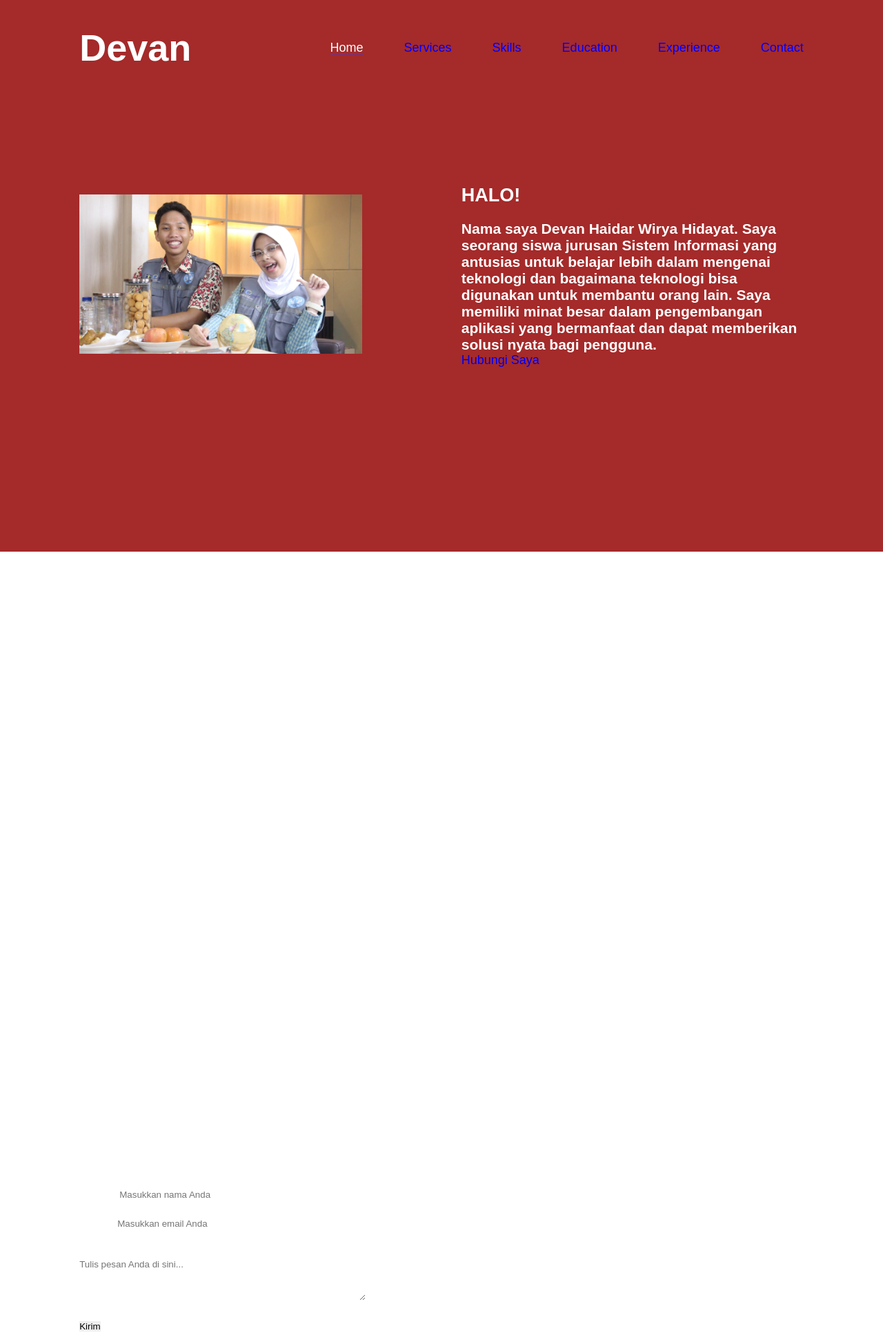
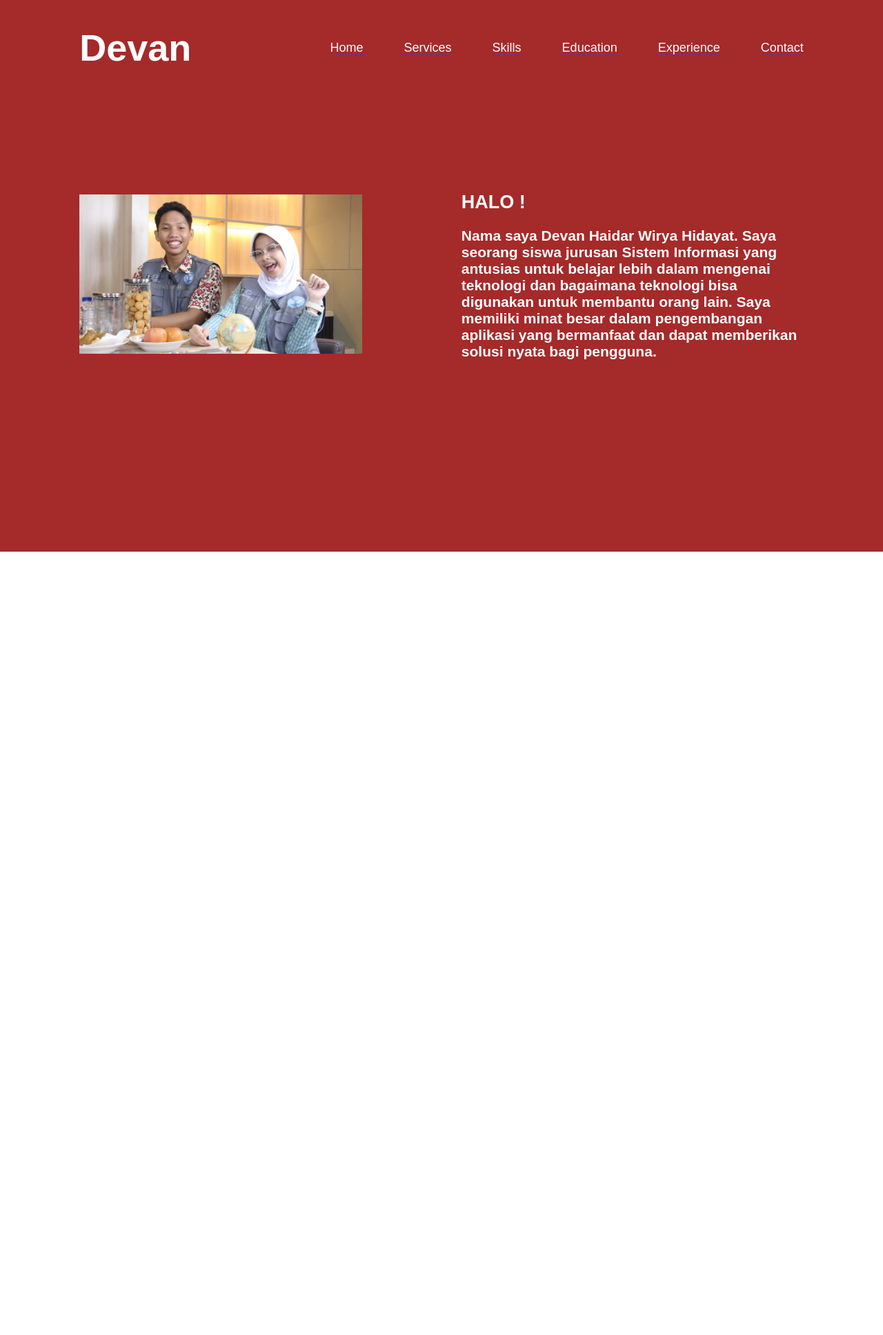
Before and after one commit to devan392/iniadalahprojectsaya, a plain HTML site: page index.html in a window 1280 px wide. Shown: the top 1936 px of the page at 69% size. After the commit the page ends 800 px from the top, so only its background shows below. Drawn offline with Linux system fonts and the light colour scheme.

Commit message:
Update index.html

```diff
--- a/index.html
+++ b/index.html
@@ -2,20 +2,23 @@
 <html lang="en">
 <head>
     <meta charset="UTF-8">
-    <meta name="viewport" content="width=device-width, initial-scale=1.0">
+    <meta name="viewport" content="width=device-width,
+    initial-scale=1.0">
+
     <link rel="stylesheet" href="style.css">
-    <title>Portfolio Web</title>
+    <title>Portofolioo Web </title>
 </head>
 <body>
     <header>
         <a href="#" class="logo">Devan</a>
+
         <nav>
             <a href="#" class="active">Home</a>
-            <a href="#services">Services</a>
-            <a href="#skills">Skills</a>
-            <a href="#education">Education</a>
-            <a href="#experience">Experience</a>
-            <a href="#contact">Contact</a>
+            <a href="#" class="active">Services</a>
+            <a href="#" class="active">Skills</a>
+            <a href="#" class="active">Education</a>
+            <a href="#" class="active">Experience</a>
+            <a href="#" class="active">Contact</a>
         </nav>
     </header>
     <section class="home">
@@ -23,51 +26,17 @@
             <img src="fot fot.jpg" alt="">
         </div>
         <div class="home-content">
-            <h2>HALO!</h2>
+            <h2>HALO !</h2>
             <br>
-            <h3 class="typing-text">Nama saya Devan Haidar Wirya Hidayat. Saya seorang siswa jurusan Sistem Informasi yang antusias untuk belajar lebih dalam mengenai teknologi dan bagaimana teknologi bisa digunakan untuk membantu orang lain. Saya memiliki minat besar dalam pengembangan aplikasi yang bermanfaat dan dapat memberikan solusi nyata bagi pengguna.</h3>
+            <h3 class="typing-text"> Nama saya Devan Haidar Wirya Hidayat. Saya seorang siswa jurusan Sistem Informasi yang antusias untuk belajar lebih dalam mengenai teknologi dan bagaimana teknologi bisa digunakan untuk membantu orang lain. Saya memiliki minat besar dalam pengembangan aplikasi yang bermanfaat dan dapat memberikan solusi nyata bagi pengguna.
+            </h3>
             <div class="social-icons">
                 <a href="#"><i class="fa-brands fa-linkedin"></i></a>
                 <a href="#"><i class="fa-brands fa-github"></i></a>
                 <a href="#"><i class="fa-brands fa-instagram"></i></a>
             </div>
-            <a href="#contact" class="btn">Hubungi Saya</a>
+            <a href="#" class="btn"></a>
         </div>
     </section>
-
-    <!-- New Feature: Services Section -->
-    <section id="services">
-        <h2>Layanan Saya</h2>
-        <ul>
-            <li>Membangun Website Interaktif</li>
-            <li>Pengembangan Aplikasi Mobile</li>
-            <li>Manajemen Database</li>
-        </ul>
-    </section>
-
-    <!-- New Feature: Interactive Form -->
-    <section id="contact">
-        <h2>Hubungi Saya</h2>
-        <form action="mailto:deva@example.com" method="post" enctype="text/plain">
-            <label for="name">Nama:</label>
-            <input type="text" id="name" name="name" placeholder="Masukkan nama Anda" required><br><br>
-
-            <label for="email">Email:</label>
-            <input type="email" id="email" name="email" placeholder="Masukkan email Anda" required><br><br>
-
-            <label for="message">Pesan:</label><br>
-            <textarea id="message" name="message" rows="4" cols="50" placeholder="Tulis pesan Anda di sini..."></textarea><br><br>
-
-            <button type="submit">Kirim</button>
-        </form>
-    </section>
-
-    <!-- New Feature: Quote Section -->
-    <section id="quote">
-        <blockquote>
-            "Teknologi bukan hanya alat, tetapi juga cara untuk menciptakan dunia yang lebih baik." - [Devan]
-        </blockquote>
-    </section>
-
-    <!-- New Feature: Footer -->
-    <
+</body>
+</html>
```
